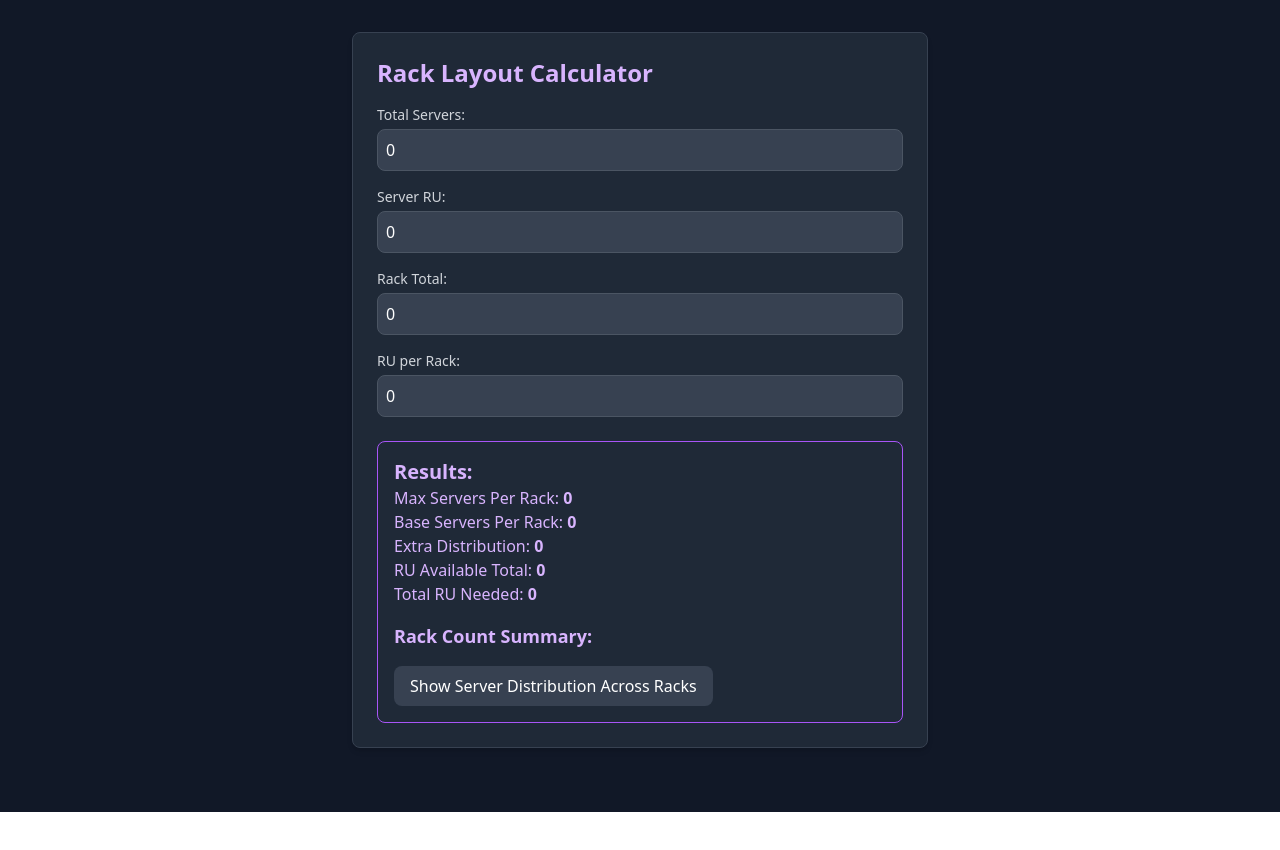
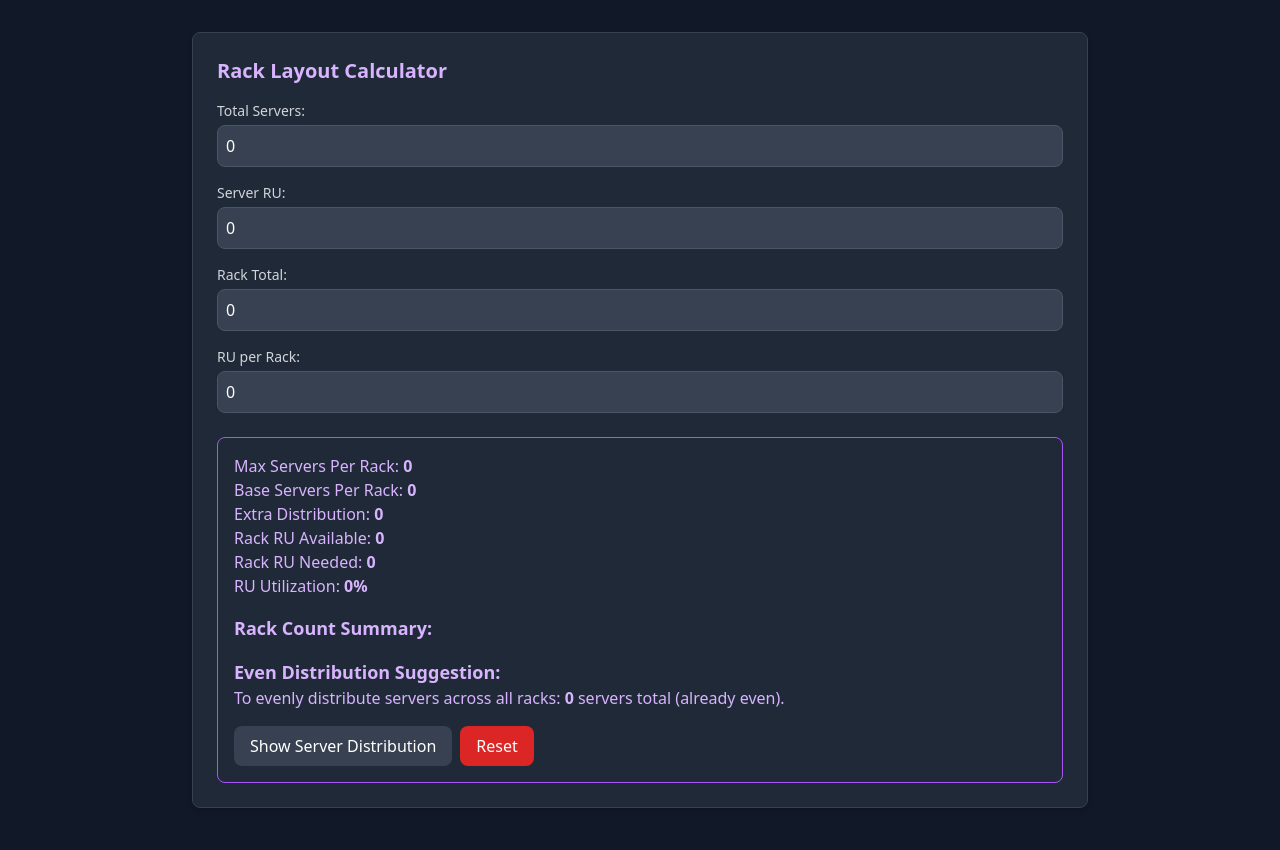
Before and after one commit to bmp-dot/rack, a React (Create React App) app: page / in a window 1280 px wide. Shown: the top 850 px of the page. Before the commit the page ends 812 px from the top, so only its background shows below. Built offline with nearby package versions, Linux system fonts and the light colour scheme.

Commit message:
Update App.jsx
add output for recommended server config
add warning
add reset button

```diff
--- a/src/App.jsx
+++ b/src/App.jsx
@@ -1,4 +1,4 @@
-import { useState } from 'react';
+import React, { useState } from 'react';
 
 export default function RackCalculator() {
   const [totalServers, setTotalServers] = useState(0);
@@ -15,6 +15,7 @@ export default function RackCalculator() {
   const extraDistribution = rackTotal > 0 ? totalServers % rackTotal : 0;
   const ruAvailableTotal = ruPerRack * rackTotal;
   const totalRUNeeded = totalServers * serverRU;
+  const ruUtilization = ruAvailableTotal > 0 ? ((totalRUNeeded / ruAvailableTotal) * 100).toFixed(1) : 0;
 
   // Distribute servers across racks as evenly as possible
   const distribution = Array.from({ length: rackTotal }, (_, i) =>
@@ -26,10 +27,16 @@ export default function RackCalculator() {
     return acc;
   }, {});
 
+  // Even distribution calculation
+  const serversForEvenDistribution = rackTotal > 0
+    ? baseServersPerRack * rackTotal + (extraDistribution > 0 ? rackTotal - extraDistribution : 0)
+    : 0;
+  const additionalServersNeeded = serversForEvenDistribution - totalServers;
+
   return (
     <div className="flex flex-col min-h-screen bg-gray-900 text-white p-4 sm:p-8">
-      <div className="border border-gray-700 rounded-lg shadow-md p-6 bg-gray-800 w-full max-w-xl mx-auto mb-8">
-        <h1 className="text-2xl font-bold mb-4 text-purple-300">Rack Layout Calculator</h1>
+      <div className="border border-gray-700 rounded-lg shadow-md p-6 bg-gray-800 w-full max-w-4xl mx-auto mb-8">
+        <h1 className="text-xl font-bold mb-4 text-purple-300">Rack Layout Calculator</h1>
 
         <div className="space-y-4">
           <label className="block">
@@ -74,12 +81,18 @@ export default function RackCalculator() {
         </div>
 
         <div className="mt-6 bg-gray-800 p-4 rounded-lg border border-purple-500 text-purple-300">
-          <h2 className="text-xl font-semibold">Results:</h2>
           <p>Max Servers Per Rack: <strong>{maxServersPerRack}</strong></p>
           <p>Base Servers Per Rack: <strong>{baseServersPerRack}</strong></p>
           <p>Extra Distribution: <strong>{extraDistribution}</strong></p>
-          <p>RU Available Total: <strong>{ruAvailableTotal}</strong></p>
-          <p>Total RU Needed: <strong>{totalRUNeeded}</strong></p>
+          <p>Rack RU Available: <strong>{ruAvailableTotal}</strong></p>
+          <p>Rack RU Needed: <strong>{totalRUNeeded}</strong></p>
+          <p>RU Utilization: <strong>{ruUtilization}%</strong></p>
+
+          {totalRUNeeded > ruAvailableTotal && (
+            <p className="text-red-400 mt-2">
+              ⚠️ Not enough RU available: You need <strong>{totalRUNeeded}</strong> RU but only have <strong>{ruAvailableTotal}</strong> RU across {rackTotal} racks.
+            </p>
+          )}
 
           <h3 className="text-lg font-semibold mt-4">Rack Count Summary:</h3>
           <ul className="list-disc ml-5">
@@ -88,13 +101,36 @@ export default function RackCalculator() {
             ))}
           </ul>
 
-          <div className="mt-4">
+          <h3 className="text-lg font-semibold mt-4">Even Distribution Suggestion:</h3>
+          <p>
+            To evenly distribute servers across all racks: <strong>{serversForEvenDistribution}</strong> servers total (
+            {additionalServersNeeded > 0
+              ? `add ${additionalServersNeeded} more`
+              : "already even"}
+            ).
+          </p>
+
+          <div className="mt-4 flex gap-2">
             <button
               onClick={() => setShowDistribution(!showDistribution)}
               className="bg-gray-700 hover:bg-gray-600 text-white px-4 py-2 rounded-lg"
             >
-              {showDistribution ? 'Hide' : 'Show'} Server Distribution Across Racks
+              {showDistribution ? 'Hide' : 'Show'} Server Distribution
             </button>
+
+            <button
+              onClick={() => {
+                setTotalServers(0);
+                setServerRU(0);
+                setRackTotal(0);
+                setRuPerRack(0);
+                setShowDistribution(false);
+              }}
+              className="bg-red-600 hover:bg-red-500 text-white px-4 py-2 rounded-lg"
+            >
+              Reset
+            </button>
+          </div>
 
           {showDistribution && (
             <ul className="list-disc ml-5 mt-2">
@@ -106,6 +142,5 @@ export default function RackCalculator() {
         </div>
       </div>
     </div>
-    </div>
   );
 }
```
Lines whose indentation alone changed are shown as unchanged.
